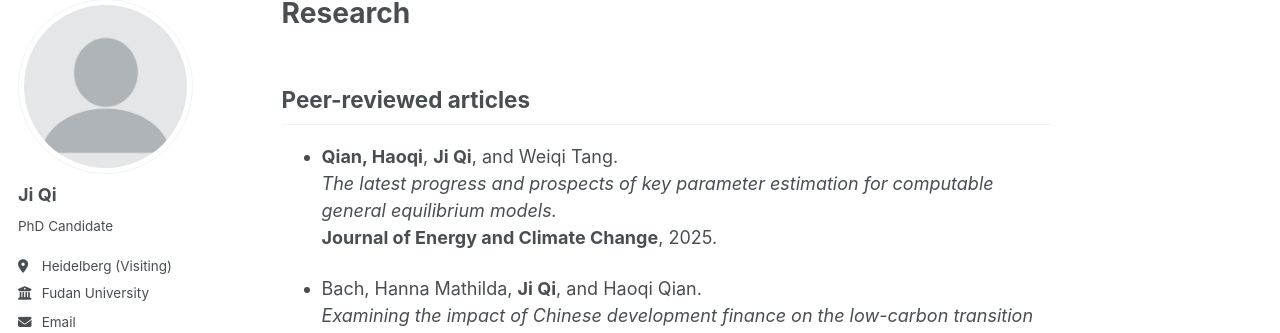
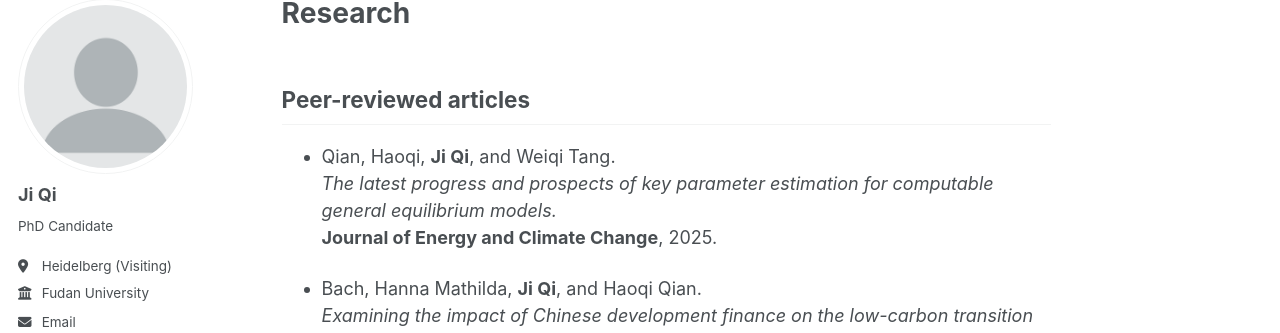
Before and after one commit to miramkj/miramkj.github.io, a Jekyll site: the page built from _pages/research.md, in a window 1280 px wide and 900 px high. Shown: the part 102-435 px from the top of the window. Built offline with Jekyll 4.4.1, drawn with Linux system fonts in a browser that asks for light colours; some web fonts are replaced; a script bundle is joined from its source files by our own code; library files that are not in the unit come from our copies.

```diff
--- a/_pages/research.md
+++ b/_pages/research.md
@@ -6,7 +6,7 @@ author_profile: true
 
 ## Peer-reviewed articles
 
-- **Qian, Haoqi**, **Ji Qi**, and Weiqi Tang.
+- Qian, Haoqi, **Ji Qi**, and Weiqi Tang.
   *The latest progress and prospects of key parameter estimation for computable general equilibrium models.*
   **Journal of Energy and Climate Change**, 2025.
 
```
